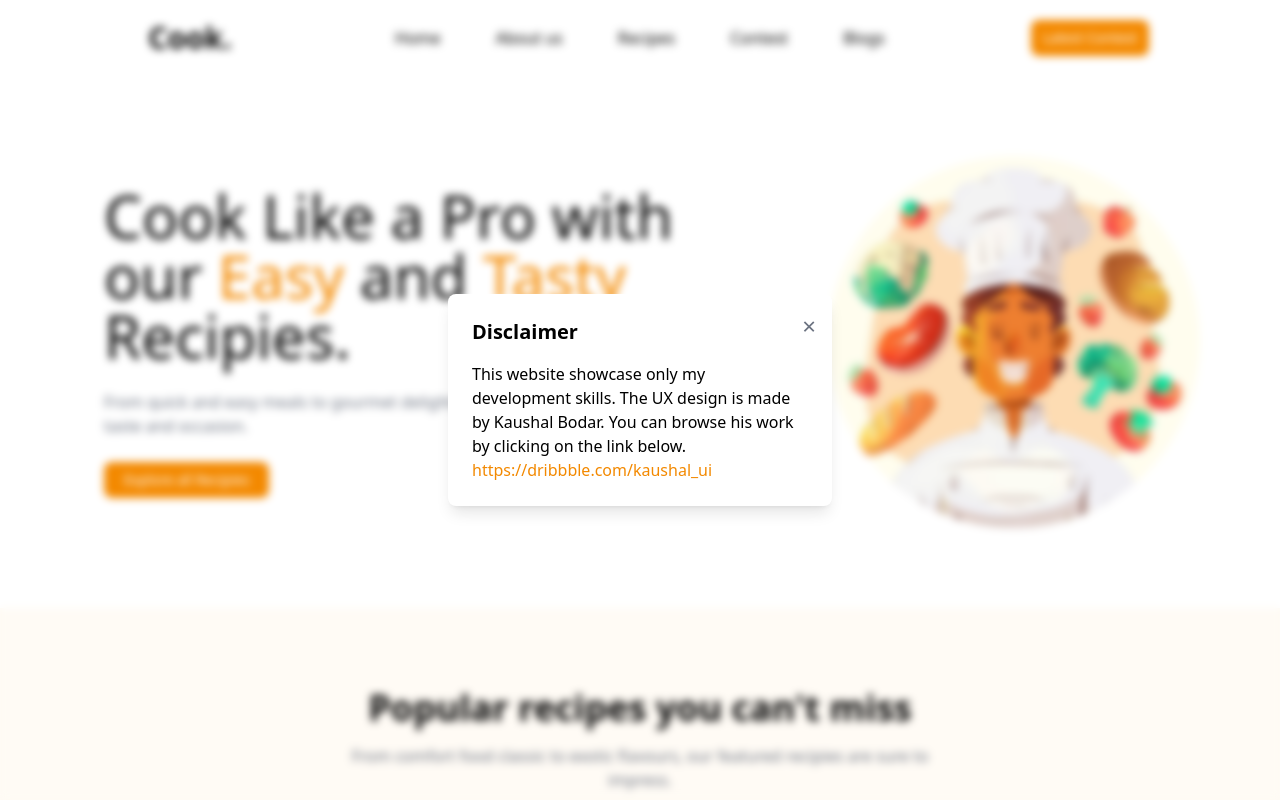
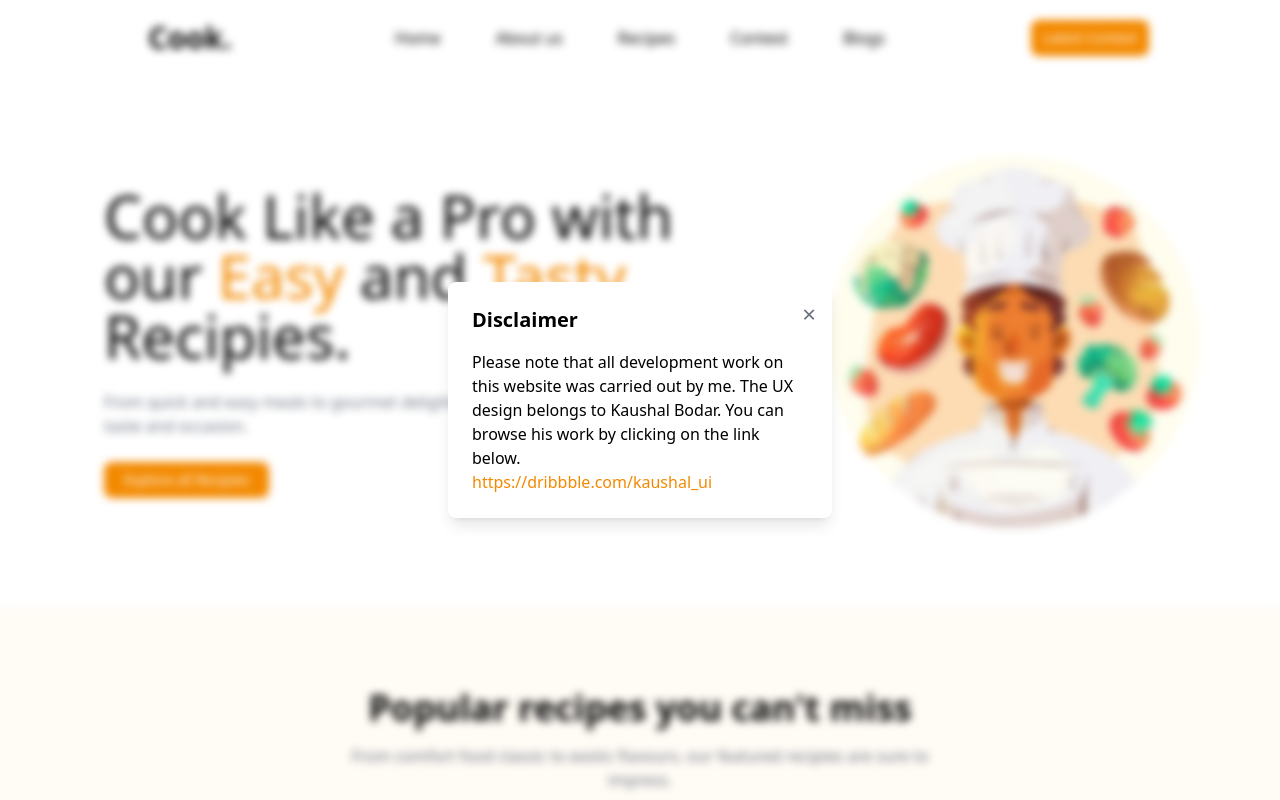
Before and after one commit to Simran145678/cook, a React (Vite) app: page / in a window 1280 px wide. Shown: the top 800 px of the page. Built offline with nearby package versions, Linux system fonts and the light colour scheme; no server answers; what miragejs would draw is missing.

Commit message:
disclaimer lines added

```diff
--- a/src/components/Modal.jsx
+++ b/src/components/Modal.jsx
@@ -14,9 +14,9 @@ export default function Modal({ isVisible, onClose }) {
         </button>
         <h2 className="text-xl font-bold mb-4">Disclaimer</h2>
         <p>
-          This website showcase only my development skills. The UX design is
-          made by Kaushal Bodar. You can browse his work by clicking on the link
-          below.
+          Please note that all development work on this website was carried out
+          by me. The UX design belongs to Kaushal Bodar. You can browse his work
+          by clicking on the link below.
           <span>
             <a
               className="block text-orange-500 hover:underline"
```
